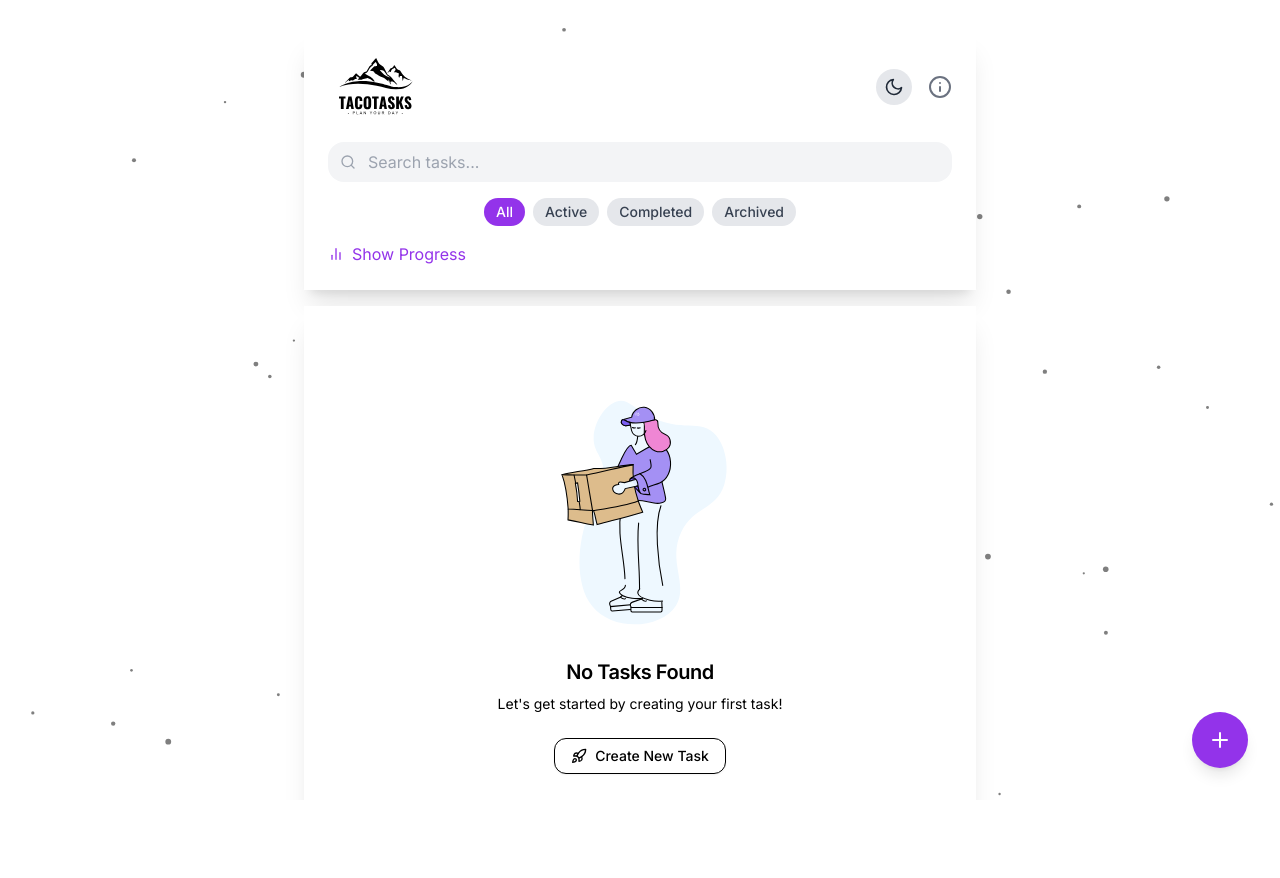
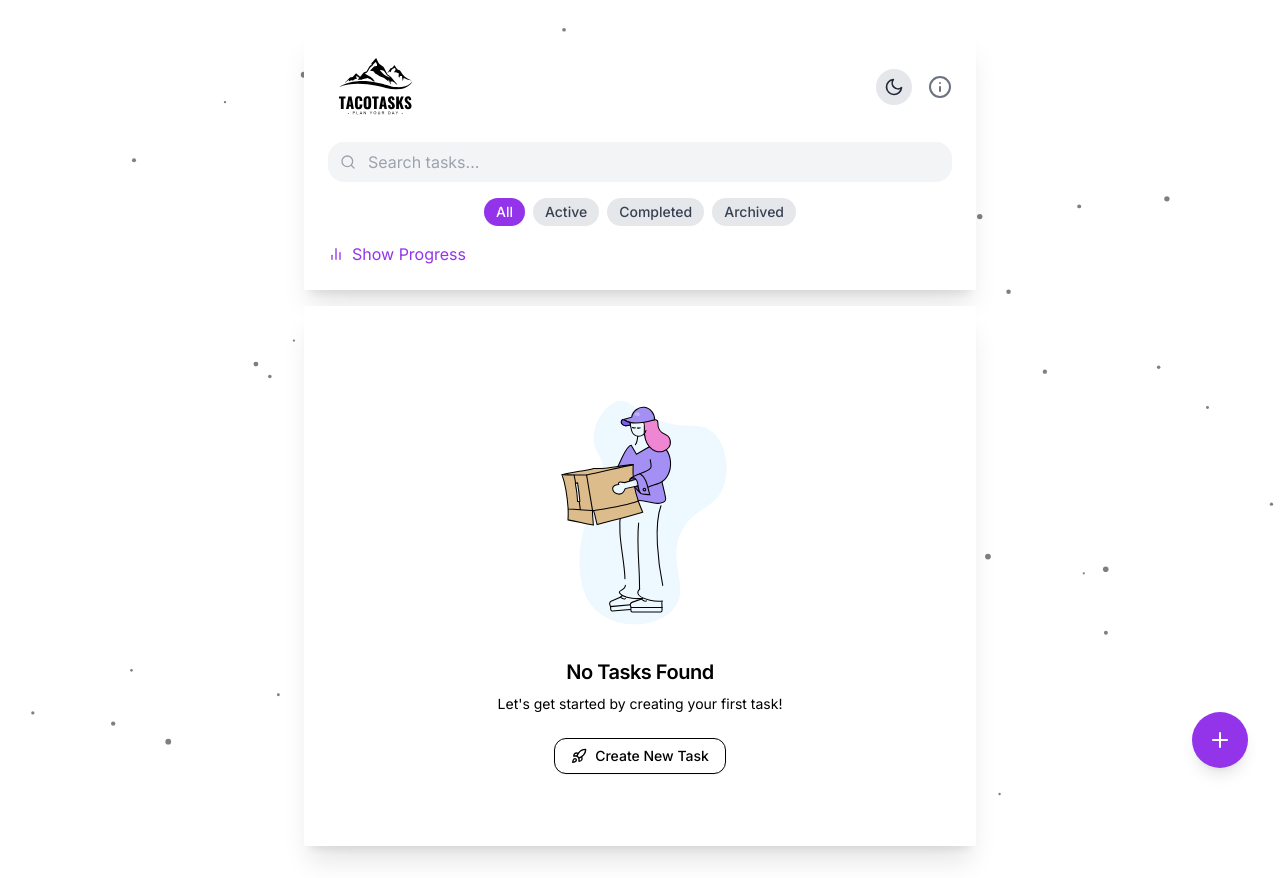
Before and after one commit to fitiha/tacotasks, a Next.js app: page / in a window 1280 px wide. Before the commit the page ends 800 px from the top, so only its background shows below. Built offline with nearby package versions, Linux system fonts and the light colour scheme.

Commit message:
changed my mind on making the height fixed to page

```diff
--- a/src/app/globals.css
+++ b/src/app/globals.css
@@ -1,9 +1,3 @@
 @tailwind base;
 @tailwind components;
 @tailwind utilities;
-
-html,
-body {
-  height: 100%;
-  overflow: hidden;
-}
```
